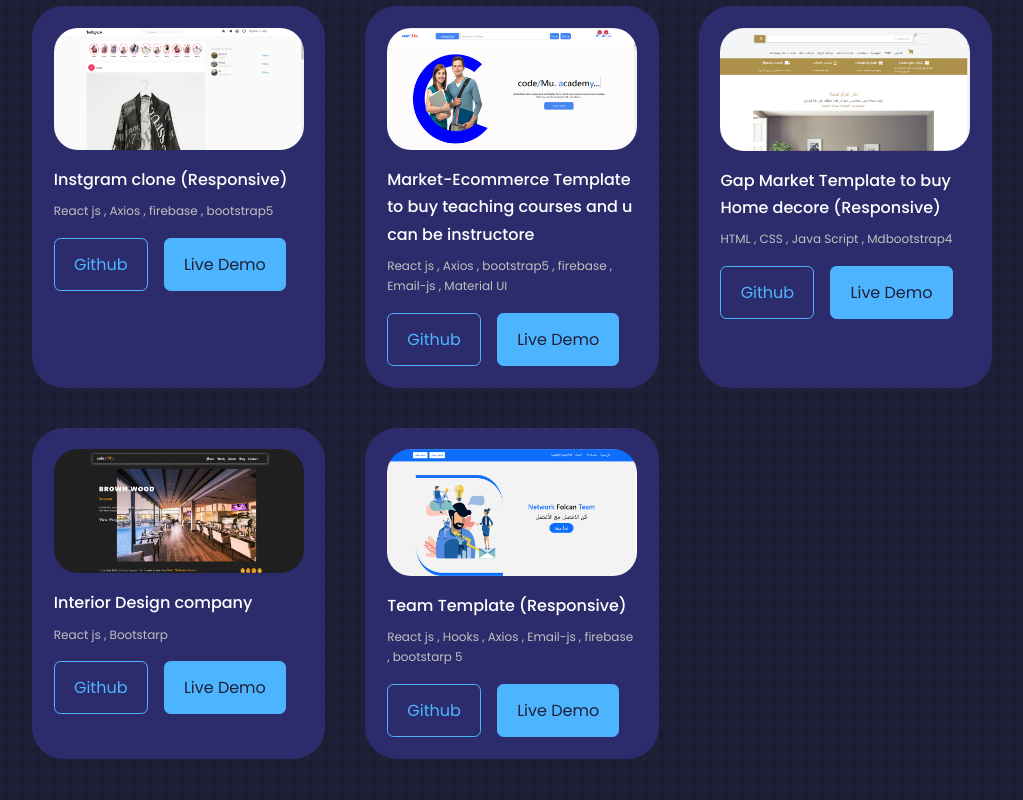
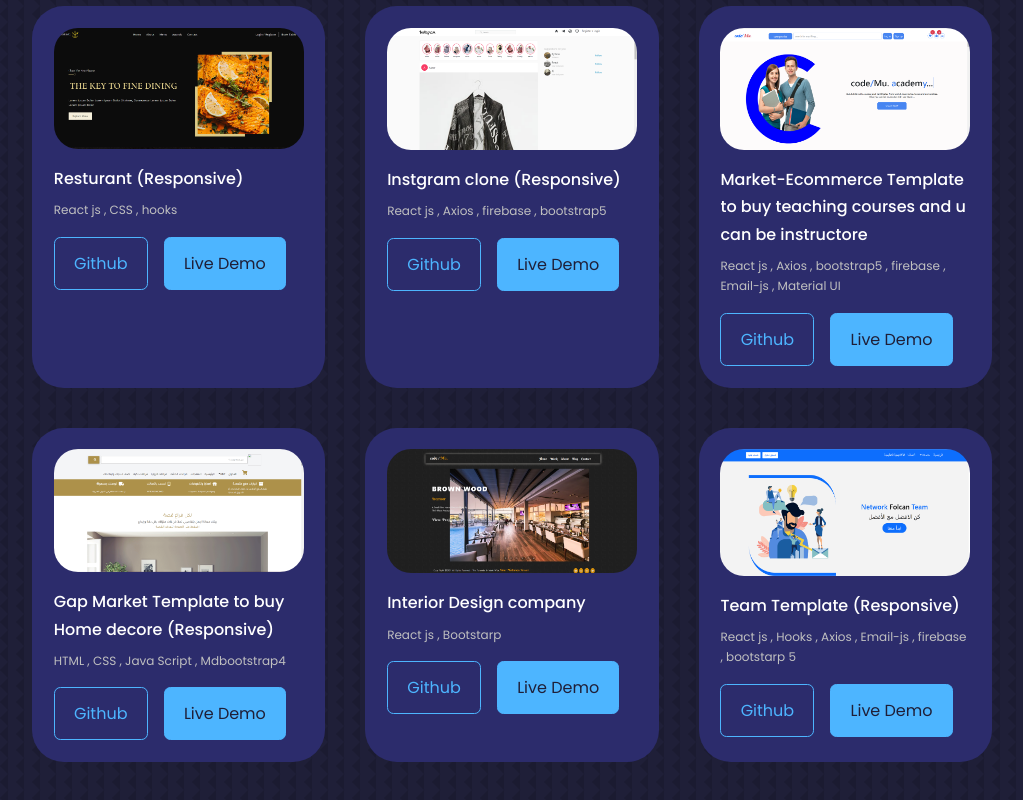
Before and after one commit to abrar997/ME, a React (Create React App) app: page / in a window 1280 px wide. Shown: the part 2426-3226 px from the top of the page, without its empty margins (128-1151 px from the left). Built offline with nearby package versions, Linux system fonts and the light colour scheme.

Commit message:
new project

```diff
--- a/package.json
+++ b/package.json
@@ -12,6 +12,7 @@
     "react": "^18.2.0",
     "react-dom": "^18.2.0",
     "react-icons": "^4.4.0",
+    "react-router-dom": "^6.3.0",
     "react-scripts": "5.0.1",
     "web-vitals": "^2.1.4"
   },
--- /dev/null
+++ b/src/Admin-dashboard/Admin.js
@@ -0,0 +1,14 @@
+import React from 'react'
+import {Routes,Route} from 'react-router-dom'
+import Dashboard from './Dashboard'
+const Admin = () => {
+  return (
+    <div>
+      <Routes>
+        <Route path='dashboard' element={<Dashboard/>} index />
+      </Routes>
+    </div>
+  )
+}
+
+export default Admin
--- /dev/null
+++ b/src/Admin-dashboard/Dashboard.js
@@ -0,0 +1,9 @@
+import React from 'react'
+
+const Dashboard = () => {
+  return (
+    <div>Dashboard</div>
+  )
+}
+
+export default Dashboard
--- a/src/App.js
+++ b/src/App.js
@@ -24,6 +24,8 @@ const App = () => {
       {/* <Testiminals /> */}
       <Contact />
       <Footer />
+
+
     </>
   );
 };
--- a/src/components/Portfolio/data.js
+++ b/src/components/Portfolio/data.js
@@ -6,14 +6,14 @@ import img5 from "../../assets/projects/falcon.png";
 import img6 from "../../assets/projects/company.png";
 
 export const data = [
-  // {
-  //   id: 1,
-  //   name: "Market-Ecommerce Template to buy home decore (Responsive)",
-  //   img: img1,
-  //   skills: "React js , hooks , Axios , bootstrap5 ",
-  //   Github: "https://github.com/abrar997/update_Market-.git",
-  //   Demo: "https://warm-profiterole-43f7b0.netlify.app/",
-  // },
+  {
+    id: 1,
+    name: "Resturant (Responsive)",
+    img: img1,
+    skills: "React js , CSS , hooks ",
+    Github: "https://github.com/abrar997/RESTURANT-ME.git",
+    Demo: "https://abrar997.github.io/RESTURANT-ME/",
+  },
   {
     id: 2,
     name: "Instgram clone (Responsive)",
--- a/src/index.js
+++ b/src/index.js
@@ -1,10 +1,18 @@
 import React from 'react';
 import ReactDOM from 'react-dom/client';
+import { HashRouter } from 'react-router-dom';
+import Admin from './Admin-dashboard/Admin';
 import App from './App';
 
 const root = ReactDOM.createRoot(document.getElementById('root'));
 root.render(
+  <>
   <React.StrictMode>
     <App />
   </React.StrictMode>
+
+ <HashRouter>
+  <Admin/>
+ </HashRouter>
+  </>
 );
```
Also changed, not shown: src/assets/projects/market.png, 1 other file (tests, documents, lock files or other folders).
